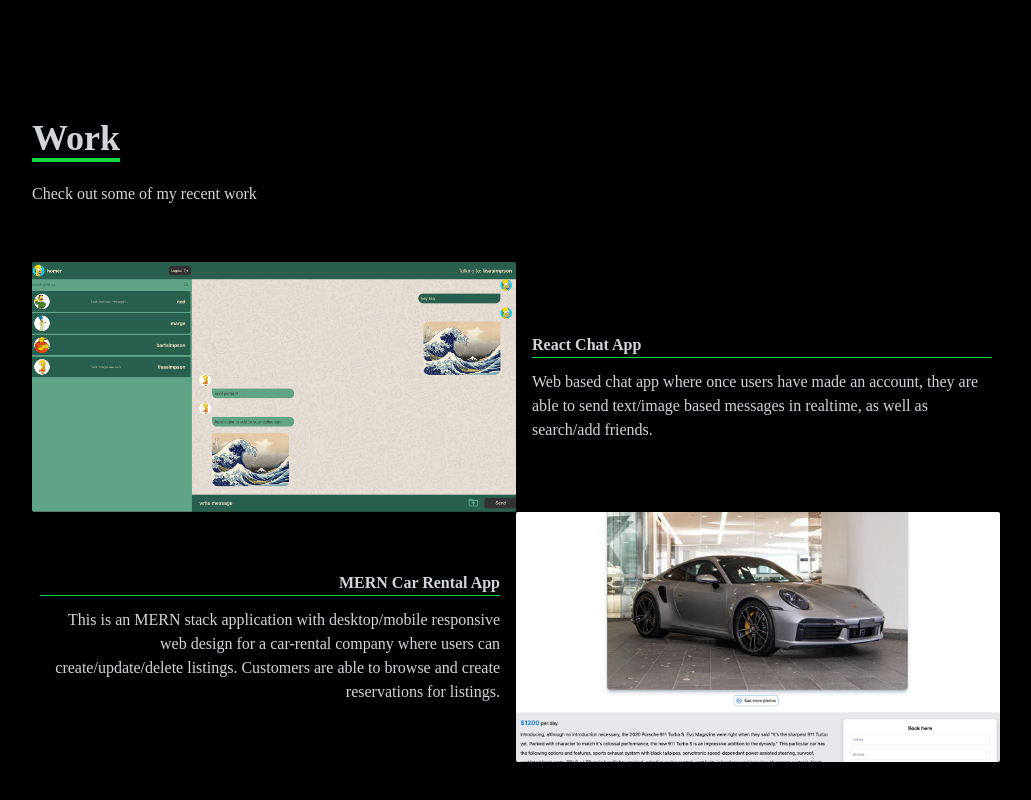
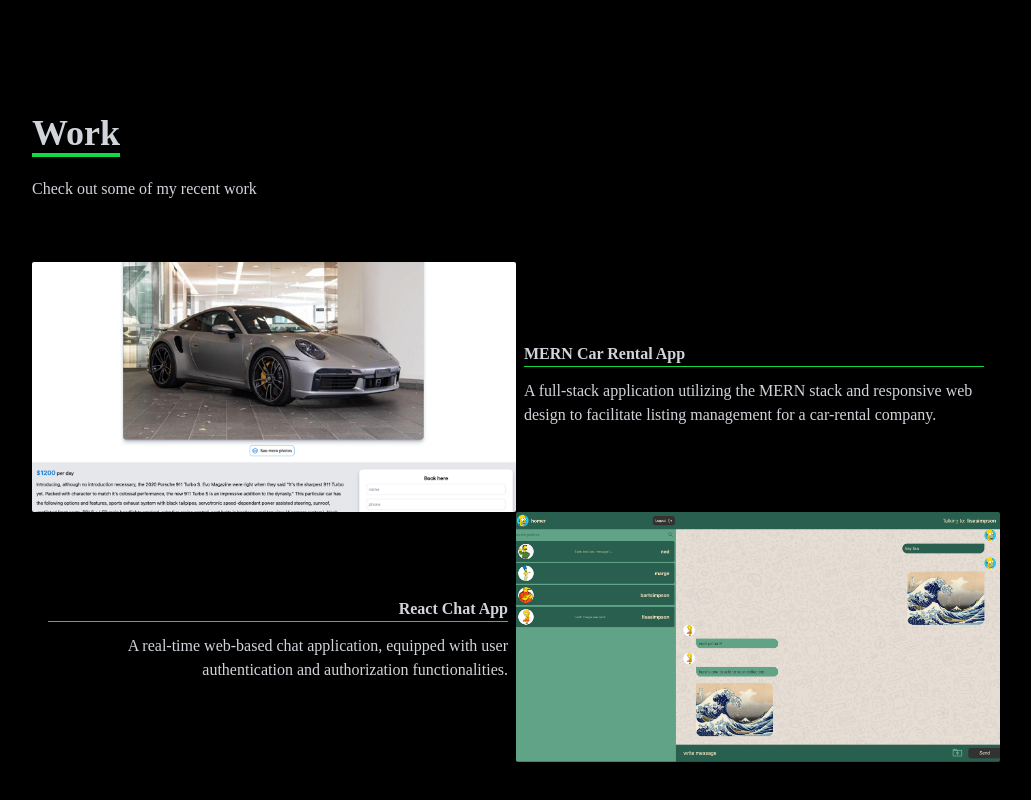
Before and after one commit to pmish1/pmish-portfolio, a React (Create React App) app: page / in a window 1280 px wide. Shown: the part 2360-3160 px from the top of the page, without its empty margins (124-1155 px from the left). Built offline with nearby package versions, Linux system fonts and the light colour scheme.

Commit message:
swapped order of work

```diff
--- a/src/components/Work.jsx
+++ b/src/components/Work.jsx
@@ -11,12 +11,48 @@ function Work() {
                 <p className='py-6'>Check out some of my recent work</p>
             </div>
 
+
+
+
+
             {/* card container */}
             <div className='flex flex-col md:grid md:grid-cols-2 md:grid-rows-2'>
+                {/* car rentals  */}
+                <div
+                    style={{backgroundImage: `url(${carrentals})`, objectFit: 'cover'}}
+                    className='group container rounded-sm flex justify-center items-center mx-auto content-div md:col-start-1 md:col-end-2 md:row-start-1 md:row-end-2 md:mt-[5px]'
+                >
+
+                    {/* hover effects */}
+                    <div className='opacity-0 group-hover:opacity-100'>
+                        <div>
+                            <div className='pt-8 text-center'>
+                                <a href="https://main--gorgeous-yeot-dafbca.netlify.app/">
+                                    <button className='text-center rounded-sm px-4 py-3 m-2 bg-mainGreen text-black font-bold text-lg'>Demo</button>
+                                </a>
+                                <a href="https://github.com/pmish1/pmish-car-rentals-client">
+                                    <button className='text-center rounded-sm px-4 py-3 m-2 bg-mainGreen text-black font-bold text-lg'>Github</button>
+                                </a>
+                            </div>
+                        </div>
+                    </div>
+
+                </div>
+
+                {/* car rentals description */}
+                <div className='my-5 mx-2 md:col-start-2 md:col-end-3 md:row-start-1 md:row-end-2 md:text-start md:mr-4 md:flex md:items-center'>
+                    <div>
+                        <h1 className='font-semibold mb-3 border-b border-mainGreen'>MERN Car Rental App</h1>
+                        <p>A full-stack application utilizing the MERN stack and responsive web design to facilitate listing management for a car-rental company. </p>
+                    </div>
+                </div>
+
+
+
                 {/* grid item */}
                 <div
                     style={{backgroundImage: `url(${chatapp})`}}
-                    className='group container rounded-sm flex justify-center items-center mx-auto content-div md:col-start-1 md:col-end-2 md:row-start-1 md:row-end-2'
+                    className='group container rounded-sm flex justify-center items-center mx-auto content-div md:col-start-2 md:col-end-3 md:row-start-2 md:row-end-3'
                 >
 
                     {/* hover effects */}
@@ -36,41 +72,13 @@ function Work() {
                 </div>
 
                 {/* chat app description */}
-                <div className='my-5 mx-2 md:col-start-2 md:col-end-3 md:row-start-1 md:row-end-2 md:text-start md:pl-2 md:flex md:items-center'>
+                <div className='my-5 mx-2 md:col-start-1 md:col-end-2 md:row-start-2 md:row-end-3 md:text-end md:pl-2 md:flex md:items-center'>
                     <div>
                         <h1 className='font-semibold mb-3 border-b border-mainGreen'>React Chat App</h1>
-                        <p>Web based chat app where once users have made an account, they are able to send text/image based messages in realtime, as well as search/add friends.</p>
+                        <p>A real-time web-based chat application, equipped with user authentication and authorization functionalities.</p>
                     </div>
                 </div>
 
-                <div
-                    style={{backgroundImage: `url(${carrentals})`, objectFit: 'cover'}}
-                    className='group container rounded-sm flex justify-center items-center mx-auto content-div md:col-start-2 md:col-end-3 md:row-start-2 md:row-end-3'
-                >
-
-                    {/* hover effects */}
-                    <div className='opacity-0 group-hover:opacity-100'>
-                        <div>
-                            <div className='pt-8 text-center'>
-                                <a href="https://main--gorgeous-yeot-dafbca.netlify.app/">
-                                    <button className='text-center rounded-sm px-4 py-3 m-2 bg-mainGreen text-black font-bold text-lg'>Demo</button>
-                                </a>
-                                <a href="https://github.com/pmish1/pmish-car-rentals-client">
-                                    <button className='text-center rounded-sm px-4 py-3 m-2 bg-mainGreen text-black font-bold text-lg'>Github</button>
-                                </a>
-                            </div>
-                        </div>
-                    </div>
-
-                </div>
-
-                {/* car rentals description */}
-                <div className='my-5 mx-2 md:col-start-1 md:col-end-2 md:row-start-2 md:row-end-3 md:text-end md:mr-4 md:flex md:items-center'>
-                    <div>
-                        <h1 className='font-semibold mb-3 border-b border-mainGreen'>MERN Car Rental App</h1>
-                        <p>This is an MERN stack application with desktop/mobile responsive web design for a car-rental company where users can create/update/delete listings. Customers are able to browse and create reservations for listings.</p>
-                    </div>
-                </div>
 
             </div>
 
```
